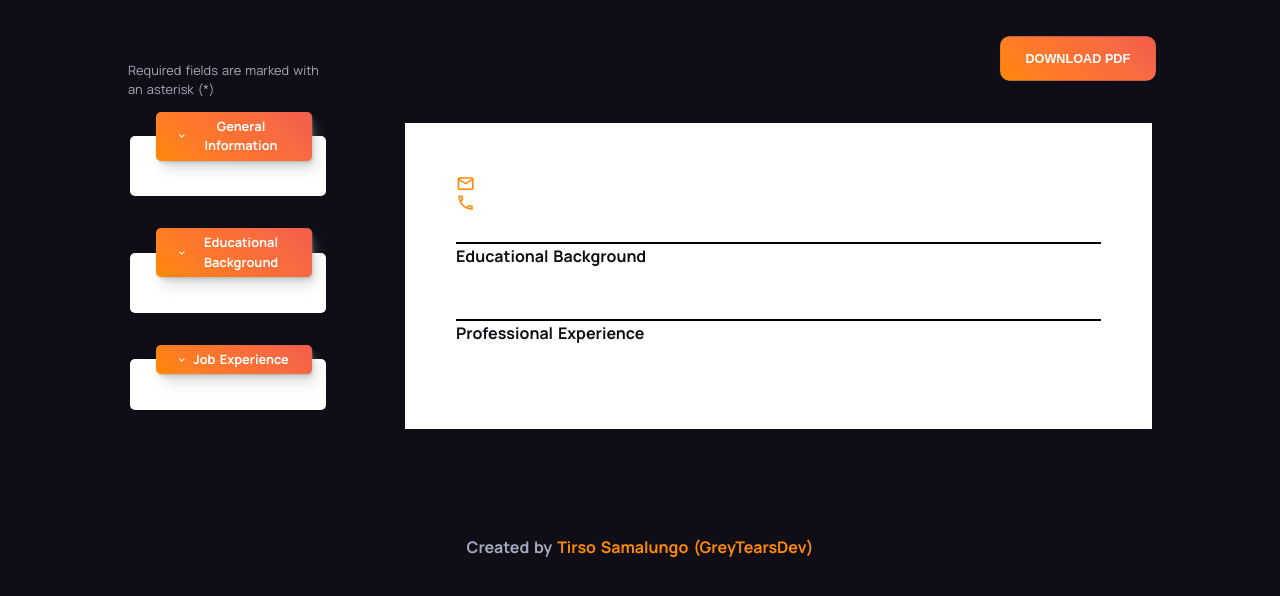
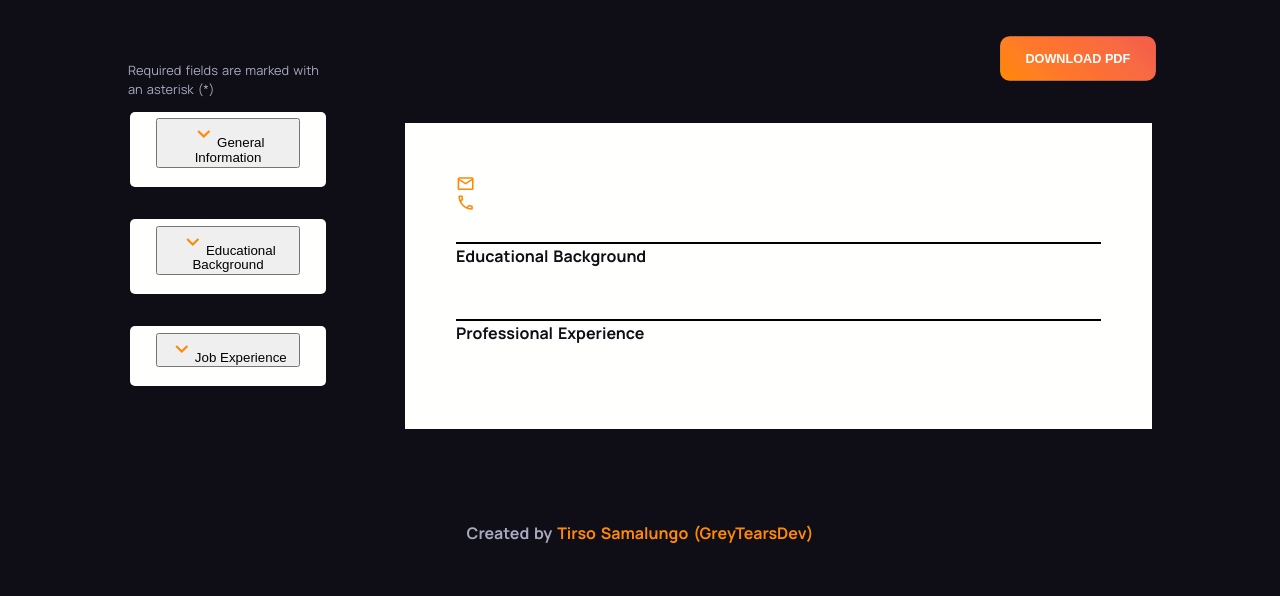
Before and after one commit to GreyTearsDev/cv-application, a React (Vite) app: page / in a window 1280 px wide. Shown: the top 596 px of the page. Built offline with nearby package versions, Linux system fonts and the light colour scheme.

Commit message:
refactor: Move logic that deals with rendering section children to the Section component and change legend element to button

```diff
--- a/src/components/form.jsx
+++ b/src/components/form.jsx
@@ -5,21 +5,17 @@ import FormJobExperience from "./form-job-experience";
 import Section from "./section";
 
 export default function Form({ user, setUser }) {
-  const toggleVisibility = (visibilityValue, setVisibility) => {
-    setVisibility(!visibilityValue);
-  };
-
   return (
     <aside>
       <form>
         <p>Required fields are marked with an asterisk (*)</p>
-        <Section onClick={toggleVisibility} name={"General Information"}>
+        <Section name={"General Information"}>
           <FormGeneralInformation user={user} setUser={setUser} />
         </Section>
-        <Section onClick={toggleVisibility} name={"Educational Background"}>
+        <Section name={"Educational Background"}>
           <FormEducationalBackground setUser={setUser} />
         </Section>
-        <Section onClick={toggleVisibility} name={"Job Experience"}>
+        <Section name={"Job Experience"}>
           <FormJobExperience setUser={setUser} />
         </Section>
       </form>
--- a/src/components/section.jsx
+++ b/src/components/section.jsx
@@ -1,12 +1,20 @@
 import PropTypes from "prop-types";
 import { useState } from "react";
 
-export default function Section({ name, children, onClick }) {
+export default function Section({ name, children }) {
   const [showChildren, setShowChildren] = useState(false);
+
+  const toggleVisibility = () => {
+    setShowChildren(!showChildren);
+  };
 
   return (
     <fieldset>
-      <legend onClick={() => onClick(showChildren, setShowChildren)}>
+      <button
+        className="btn btn__form__info"
+        type="button"
+        onClick={() => toggleVisibility(showChildren, setShowChildren)}
+      >
         {showChildren
           ? (
             <svg className="icon icon--arrow icon--arrow-up" xmlns="http://www.w3.org/2000/svg" viewBox="0 0 24 24">
@@ -19,7 +27,7 @@ export default function Section({ name, children, onClick }) {
             </svg>
           )}
         {name}
-      </legend>
+      </button>
       {showChildren ? children : ""}
     </fieldset>
   );
@@ -28,5 +36,4 @@ export default function Section({ name, children, onClick }) {
 Section.propTypes = {
   name: PropTypes.string,
   children: PropTypes.element,
-  onClick: PropTypes.func,
 };
```
